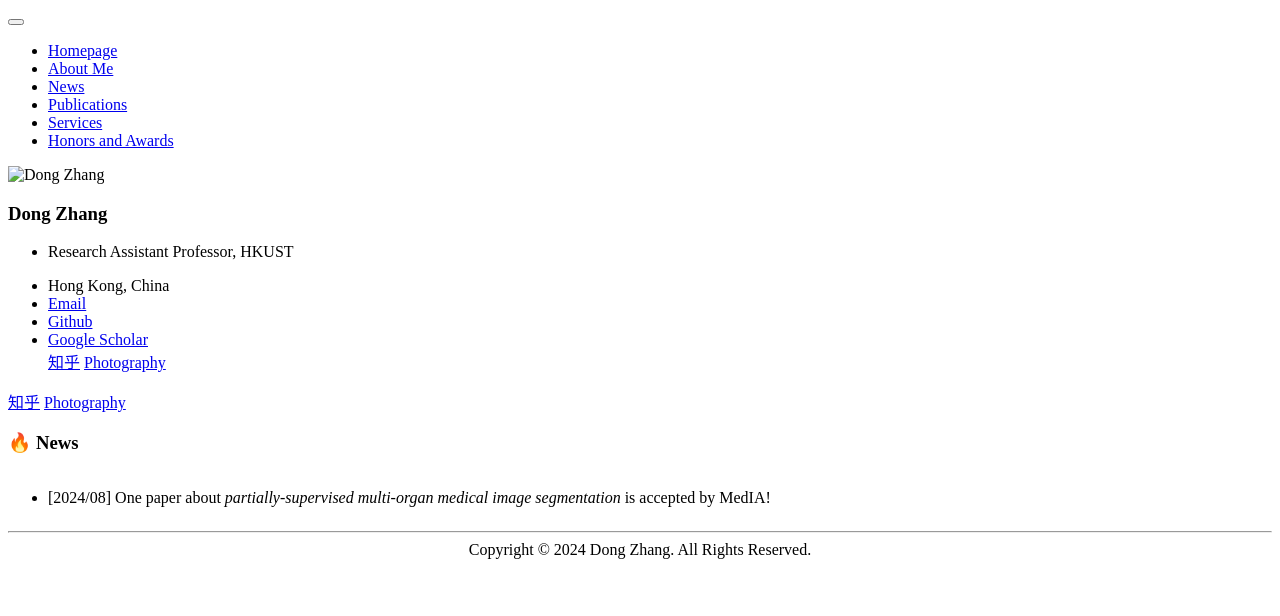
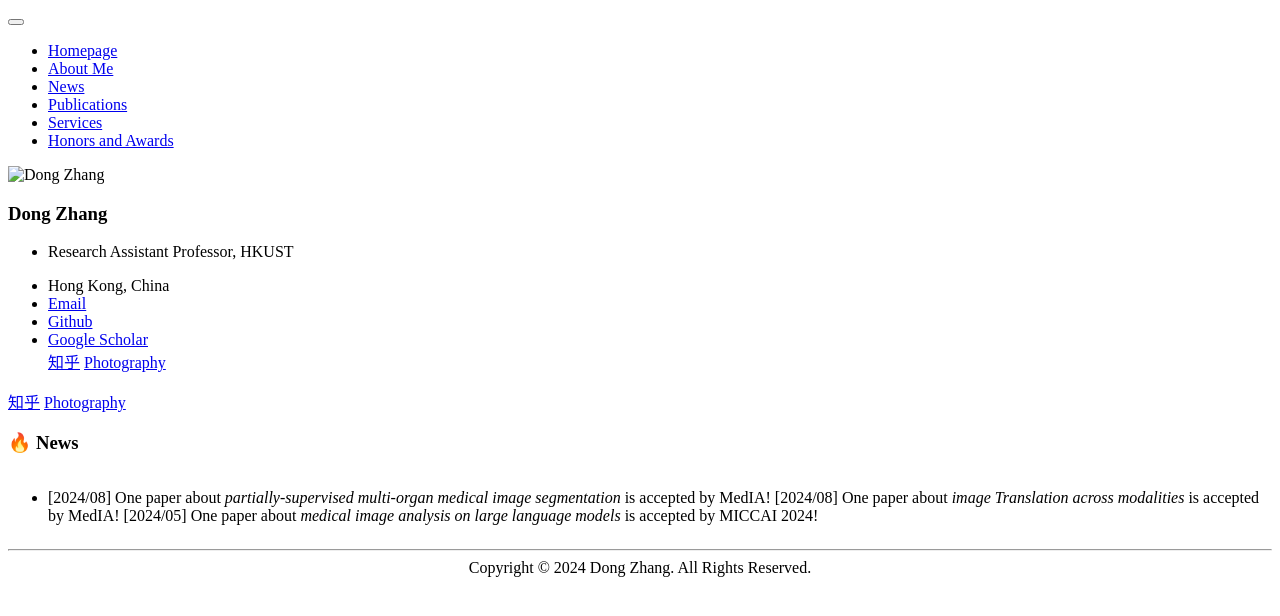
Before and after one commit to ZHANGDONG-NJUST/zhangdong-njust.github.io, a Jekyll site: the page built from _pages/includes/1_news.md, in a window 1280 px wide. Shown: the top 616 px of the page. Built offline with Jekyll 4.4.1, drawn with Linux system fonts in a browser that asks for light colours; our own code applies the rules of GitHub Pages for plain Markdown files.

Commit message:
Update 1_news.md

```diff
--- a/_pages/includes/1_news.md
+++ b/_pages/includes/1_news.md
@@ -11,6 +11,10 @@
         <li class="news-item">
             <span class="news-date">[2024/08]</span>
             <span class="news-content">One paper about <span style="font-style: italic;">partially-supervised multi-organ medical image segmentation</span> is accepted by MedIA!</span>
+            <span class="news-date">[2024/08]</span>
+            <span class="news-content">One paper about <span style="font-style: italic;">image Translation across modalities</span> is accepted by MedIA!</span>
+            <span class="news-date">[2024/05]</span>
+            <span class="news-content">One paper about <span style="font-style: italic;">medical image analysis on large language models </span> is accepted by MICCAI 2024!</span>
         </li>
     </ul>
 </div>
```
